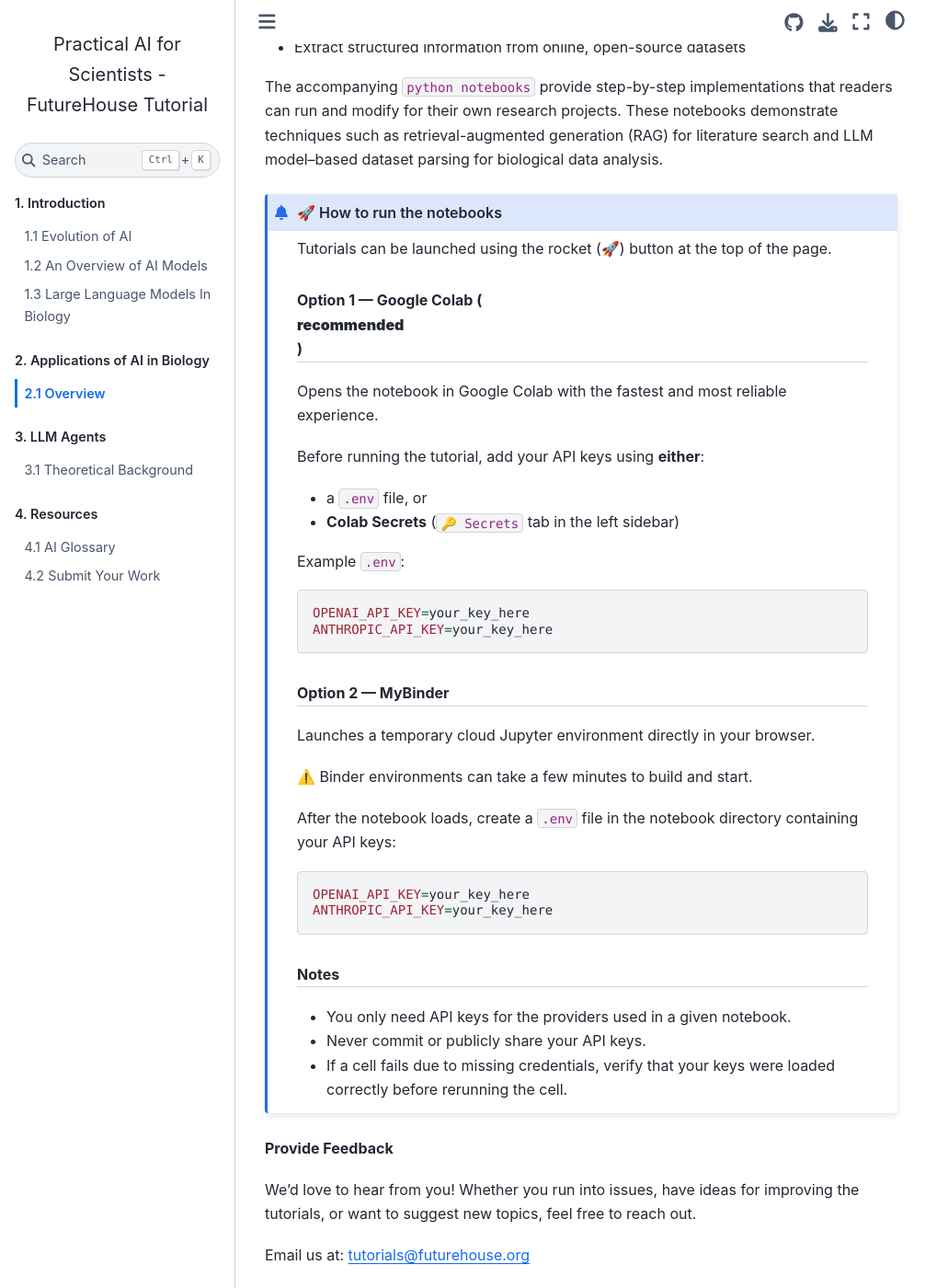
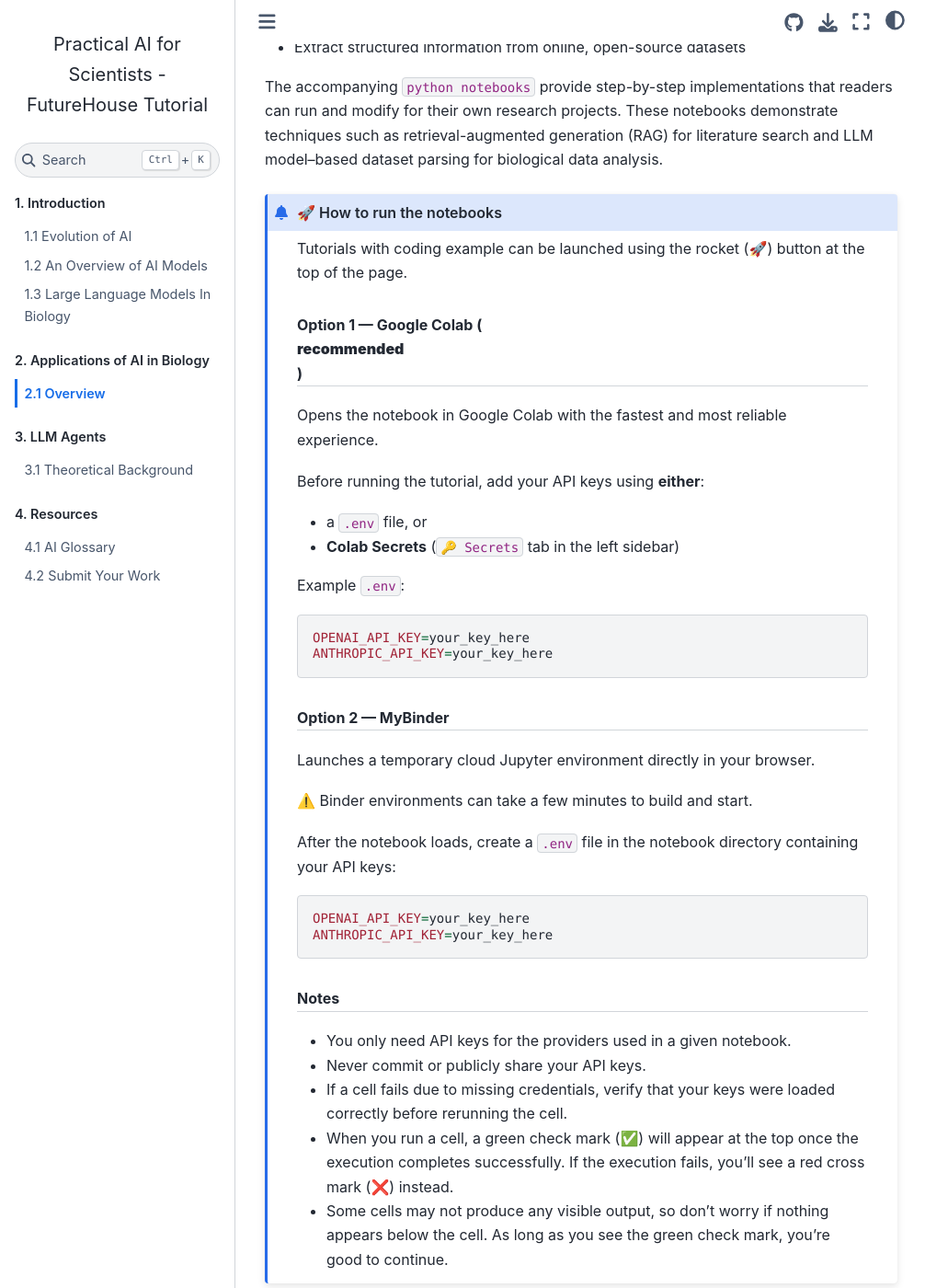
Before and after one commit to Future-House/tutorial-series, a Jupyter Book: the page built from chapter_2/background.md, in a window 1280 px wide and 1400 px high, scrolled down 397 px. Shown: the whole window at 92% size, without its empty margins (0-1031 px from the left). Built offline with Jupyter Book 1.0.4 settings and Sphinx 7.4.7 and the Sphinx Book theme 1.1.4, drawn with Linux system fonts in a browser that asks for light colours; pages that are not in the unit, such as notebooks, are missing from menus.

Commit message:
add key instructions

```diff
--- a/chapter_2/background.md
+++ b/chapter_2/background.md
@@ -16,7 +16,7 @@ The accompanying `python notebooks` provide step-by-step implementations that re
 
 :::{admonition} 🚀 How to run the notebooks
 
-Tutorials can be launched using the rocket (🚀) button at the top of the page.
+Tutorials with coding example can be launched using the rocket (🚀) button at the top of the page.
 
 ### Option 1 — Google Colab (**recommended**)
 Opens the notebook in Google Colab with the fastest and most reliable experience.
@@ -48,6 +48,8 @@ ANTHROPIC_API_KEY=your_key_here
 - You only need API keys for the providers used in a given notebook.
 - Never commit or publicly share your API keys.
 - If a cell fails due to missing credentials, verify that your keys were loaded correctly before rerunning the cell.
+- When you run a cell, a green check mark (✅) will appear at the top once the execution completes successfully. If the execution fails, you’ll see a red cross mark (❌) instead.
+- Some cells may not produce any visible output, so don’t worry if nothing appears below the cell. As long as you see the green check mark, you’re good to continue.
 :::
 
 **Provide Feedback**
```
Also changed, not shown: index.md (+2 -2 lines), 2 other files.
